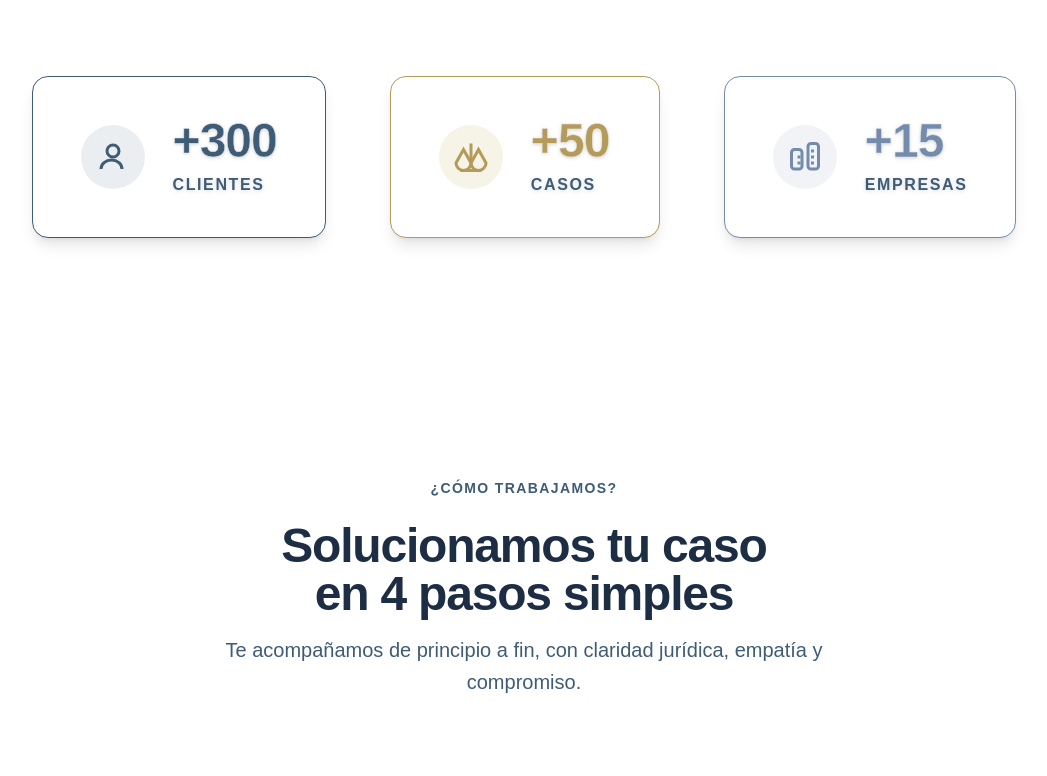
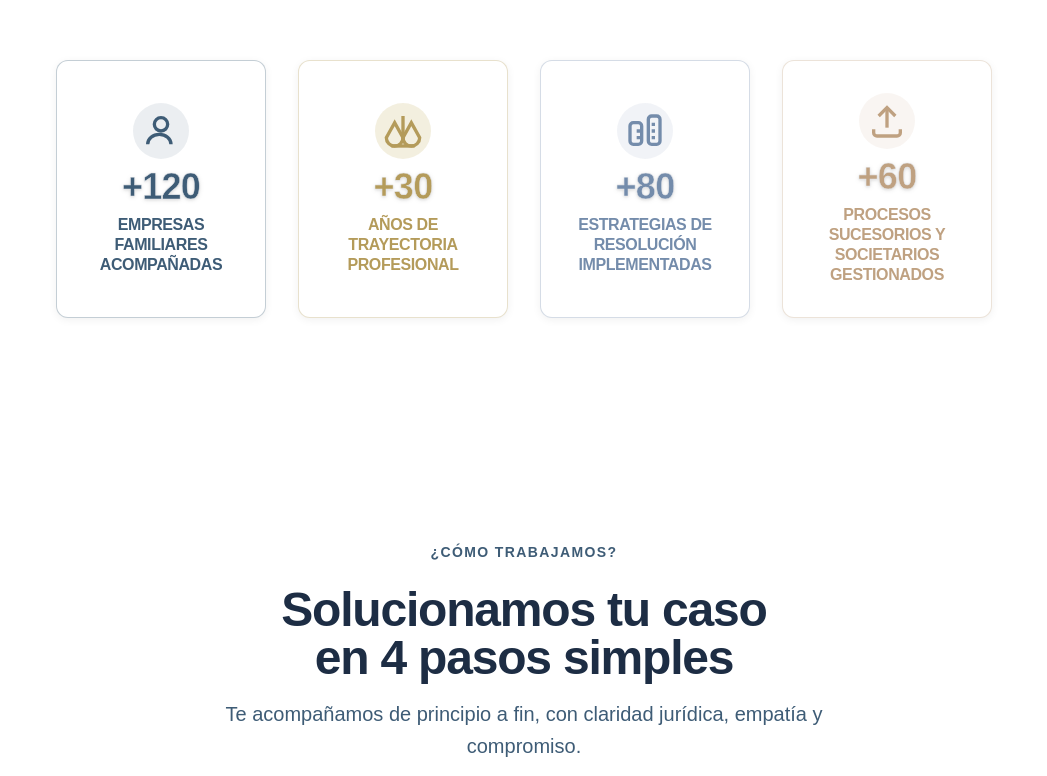
Before and after one commit to crcristian97/estudio-villa, a Next.js app: page /en in a window 1280 px wide. Shown: the part 3340-4116 px from the top of the page, without its empty margins (116-1163 px from the left). Built offline with nearby package versions, Linux system fonts and the light colour scheme.

Commit message:
cambios en ads

```diff
--- a/components/Stats.js
+++ b/components/Stats.js
@@ -54,26 +54,44 @@ function useCountUpWhenInView(to, duration = 2000, inView) {
 
 const statsData = [
   {
-    value: 300,
-    label: "Clientes",
+    value: 120,
+    label: (
+      <>
+        <span className="block font-bold tracking-tight text-[#3E5C76] text-xs sm:text-sm md:text-base leading-tight">
+          EMPRESAS FAMILIARES
+        </span>
+        <span className="block font-bold tracking-tight text-[#3E5C76] text-xs sm:text-sm md:text-base leading-tight">
+          ACOMPAÑADAS
+        </span>
+      </>
+    ),
     icon: (
-      <span className="inline-flex items-center justify-center w-16 h-16 rounded-full bg-[#3E5C76]/10">
-        <svg className="w-9 h-9 text-[#3E5C76]" fill="none" stroke="currentColor" strokeWidth="2" viewBox="0 0 24 24">
+      <span className="inline-flex items-center justify-center w-10 h-10 sm:w-12 sm:h-12 md:w-14 md:h-14 rounded-full bg-[#3E5C76]/10">
+        <svg className="w-6 h-6 sm:w-8 sm:h-8 md:w-10 md:h-10 text-[#3E5C76]" fill="none" stroke="currentColor" strokeWidth="2" viewBox="0 0 24 24">
           <circle cx="12" cy="8" r="4" />
           <path d="M4 20c0-3.314 3.134-6 7-6s7 2.686 7 6" />
         </svg>
       </span>
     ),
     numberColor: "text-[#3E5C76]",
-    borderColor: "border-[#3E5C76]",
-    shadow: "shadow-lg"
+    borderColor: "border-[#3E5C76]/30",
+    shadow: "shadow-[0_2px_8px_0_rgba(62,92,118,0.08)]"
   },
   {
-    value: 50,
-    label: "Casos",
+    value: 30,
+    label: (
+      <>
+        <span className="block font-bold tracking-tight text-[#B49B5A] text-xs sm:text-sm md:text-base leading-tight">
+          AÑOS DE
+        </span>
+        <span className="block font-bold tracking-tight text-[#B49B5A] text-xs sm:text-sm md:text-base leading-tight">
+          TRAYECTORIA PROFESIONAL
+        </span>
+      </>
+    ),
     icon: (
-      <span className="inline-flex items-center justify-center w-16 h-16 rounded-full bg-[#F0EBD8]/60">
-        <svg className="w-9 h-9 text-[#B49B5A]" fill="none" stroke="currentColor" strokeWidth="2" viewBox="0 0 24 24">
+      <span className="inline-flex items-center justify-center w-10 h-10 sm:w-12 sm:h-12 md:w-14 md:h-14 rounded-full bg-[#F0EBD8]/80">
+        <svg className="w-6 h-6 sm:w-8 sm:h-8 md:w-10 md:h-10 text-[#B49B5A]" fill="none" stroke="currentColor" strokeWidth="2" viewBox="0 0 24 24">
           <path d="M12 3v15" />
           <path d="M5 21h14" />
           <path d="M7 21a5 5 0 0 1-5-5l5-9 5 9a5 5 0 0 1-5 5z" />
@@ -82,15 +100,24 @@ const statsData = [
       </span>
     ),
     numberColor: "text-[#B49B5A]",
-    borderColor: "border-[#B49B5A]",
-    shadow: "shadow-lg"
+    borderColor: "border-[#B49B5A]/30",
+    shadow: "shadow-[0_2px_8px_0_rgba(180,155,90,0.08)]"
   },
   {
-    value: 15,
-    label: "Empresas",
+    value: 80,
+    label: (
+      <>
+        <span className="block font-bold tracking-tight text-[#748CAB] text-xs sm:text-sm md:text-base leading-tight">
+          ESTRATEGIAS DE RESOLUCIÓN
+        </span>
+        <span className="block font-bold tracking-tight text-[#748CAB] text-xs sm:text-sm md:text-base leading-tight">
+          IMPLEMENTADAS
+        </span>
+      </>
+    ),
     icon: (
-      <span className="inline-flex items-center justify-center w-16 h-16 rounded-full bg-[#748CAB]/10">
-        <svg className="w-9 h-9 text-[#748CAB]" fill="none" stroke="currentColor" strokeWidth="2" viewBox="0 0 24 24">
+      <span className="inline-flex items-center justify-center w-10 h-10 sm:w-12 sm:h-12 md:w-14 md:h-14 rounded-full bg-[#748CAB]/10">
+        <svg className="w-6 h-6 sm:w-8 sm:h-8 md:w-10 md:h-10 text-[#748CAB]" fill="none" stroke="currentColor" strokeWidth="2" viewBox="0 0 24 24">
           <rect x="3" y="7" width="7" height="13" rx="2" />
           <rect x="14" y="3" width="7" height="17" rx="2" />
           <path d="M8 11v2M8 15v2M17 7v2M17 11v2M17 15v2" />
@@ -98,8 +125,33 @@ const statsData = [
       </span>
     ),
     numberColor: "text-[#748CAB]",
-    borderColor: "border-[#748CAB]",
-    shadow: "shadow-lg"
+    borderColor: "border-[#748CAB]/30",
+    shadow: "shadow-[0_2px_8px_0_rgba(116,140,171,0.08)]"
+  },
+  {
+    value: 60,
+    label: (
+      <>
+        <span className="block font-bold tracking-tight text-[#BFA181] text-xs sm:text-sm md:text-base leading-tight">
+          PROCESOS SUCESORIOS Y
+        </span>
+        <span className="block font-bold tracking-tight text-[#BFA181] text-xs sm:text-sm md:text-base leading-tight">
+          SOCIETARIOS GESTIONADOS
+        </span>
+      </>
+    ),
+    icon: (
+      <span className="inline-flex items-center justify-center w-10 h-10 sm:w-12 sm:h-12 md:w-14 md:h-14 rounded-full bg-[#BFA181]/10">
+        <svg className="w-6 h-6 sm:w-8 sm:h-8 md:w-10 md:h-10 text-[#BFA181]" fill="none" stroke="currentColor" strokeWidth="2" viewBox="0 0 24 24">
+          <path d="M4 17v2a2 2 0 0 0 2 2h12a2 2 0 0 0 2-2v-2" />
+          <polyline points="7 9 12 4 17 9" />
+          <line x1="12" y1="4" x2="12" y2="16" />
+        </svg>
+      </span>
+    ),
+    numberColor: "text-[#BFA181]",
+    borderColor: "border-[#BFA181]/30",
+    shadow: "shadow-[0_2px_8px_0_rgba(191,161,129,0.08)]"
   }
 ];
 
@@ -107,27 +159,47 @@ export const Stats = () => {
   const sectionRef = useRef(null);
   const inView = useInView(sectionRef);
 
-  const clients = useCountUpWhenInView(300, 2000, inView);
-  const cases = useCountUpWhenInView(50, 2000, inView);
-  const companies = useCountUpWhenInView(15, 2000, inView);
-
-  const animatedValues = [clients, cases, companies];
+  // Ajusta los valores animados para que coincidan con la cantidad de stats
+  const animatedValues = statsData.map((stat) =>
+    useCountUpWhenInView(stat.value, 1800, inView)
+  );
 
   return (
     <section
       ref={sectionRef}
-      className="w-full py-20 bg-white"
+      className="w-full py-8 sm:py-12 md:py-16 bg-white"
     >
-      <div className="container mx-auto flex flex-col md:flex-row justify-center items-center gap-12 md:gap-16">
+      <div className="container mx-auto flex flex-row flex-wrap justify-center items-stretch gap-4 sm:gap-6 md:gap-8">
         {statsData.map((stat, idx) => (
           <div
-            key={stat.label}
-            className={`flex flex-row items-center bg-white border ${stat.borderColor} rounded-2xl px-12 py-10 ${stat.shadow} transition-transform hover:scale-105 min-w-[270px] cursor-pointer`}
+            key={idx}
+            className={`
+              flex flex-col items-center justify-center
+              bg-white border ${stat.borderColor}
+              rounded-xl
+              px-4 py-5 sm:px-6 sm:py-6 md:px-8 md:py-8
+              ${stat.shadow}
+              min-w-[150px] sm:min-w-[180px] md:min-w-[210px]
+              max-w-[210px]
+              transition-all
+              hover:shadow-lg
+              hover:-translate-y-1
+              relative
+              select-none
+              text-center
+            `}
+            style={{
+              boxShadow: "0 2px 8px 0 rgba(0,0,0,0.06)",
+              borderWidth: "1.5px"
+            }}
           >
-            <div className="mr-7">{stat.icon}</div>
-            <div className="flex flex-col items-start">
+            <div className="mb-2">{stat.icon}</div>
             <span
-                className={`text-5xl font-extrabold tracking-tight ${stat.numberColor} drop-shadow`}
+              className={`
+                text-2xl sm:text-3xl md:text-4xl font-extrabold tracking-tight ${stat.numberColor}
+                drop-shadow
+                mb-1
+              `}
               style={{
                 WebkitTextStroke: "0.5px #e5e7eb",
                 letterSpacing: "-0.02em"
@@ -135,10 +207,7 @@ export const Stats = () => {
             >
               +{animatedValues[idx]}
             </span>
-              <span className="uppercase text-base font-semibold tracking-widest text-[#3E5C76] mt-2 drop-shadow-sm">
-                {stat.label}
-              </span>
-            </div>
+            <div className="mt-1">{stat.label}</div>
           </div>
         ))}
       </div>
```
Lines whose indentation alone changed are shown as unchanged.
